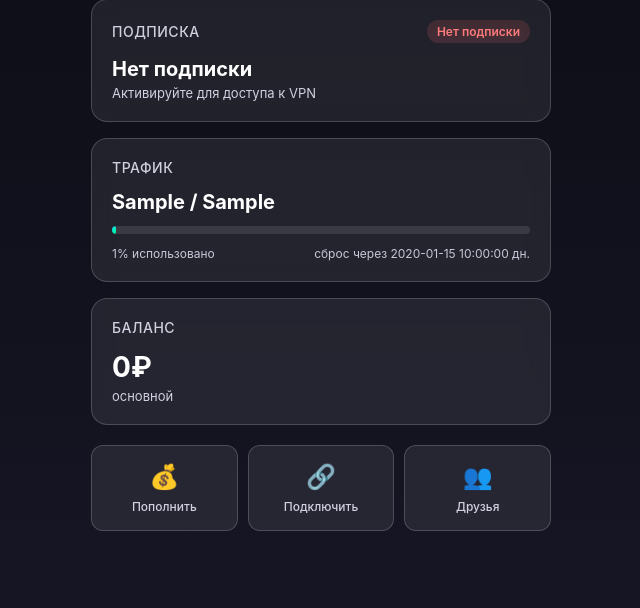
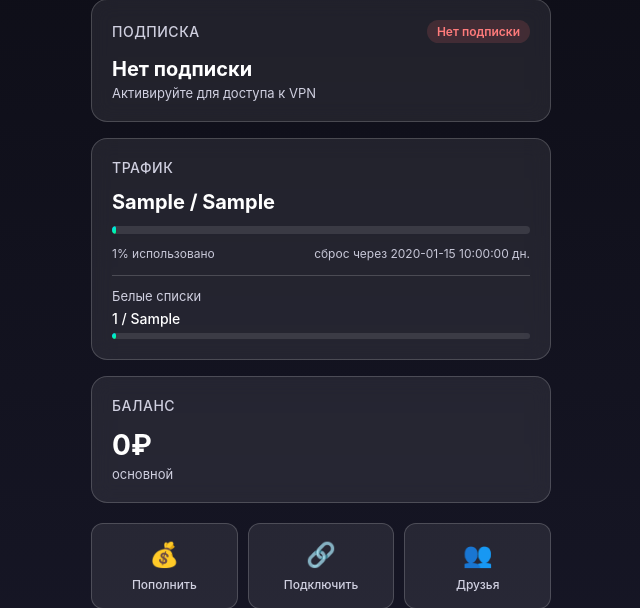
Before and after one commit to Marakoris/VPN_BOT, a FastAPI app: template subscription_api/templates/dashboard.html in a window 1280 px wide. Shown: the part 149-757 px from the top of the page, without its empty margins (319-959 px from the left). Run offline with FastAPI, Linux system fonts and the light colour scheme; the template is opened without the code that fills it: most values are stand-ins (such as "Sample title", 1, 10 or a date in 2020); parts of the project's set-up code (start-up, migrations or seed data) failed here and were passed over.

Commit message:
[Dashboard] Add bypass traffic (whitelist) to main dashboard card
Show bypass server traffic limit alongside main traffic on the
dashboard home page traffic card.

Co-Authored-By: Claude Opus 4.6 <noreply@anthropic.com>

```diff
--- a/subscription_api/dashboard/router.py
+++ b/subscription_api/dashboard/router.py
@@ -401,9 +401,11 @@ async def partial_traffic_card(request: Request):
         return HTMLResponse("", status_code=401)
 
     traffic = await services.get_traffic_data(user.tgid)
+    bypass = await services.get_bypass_data(user.tgid)
     return templates.TemplateResponse("partials/_traffic_card.html", {
         "request": request,
         "traffic": traffic,
+        "bypass": bypass,
     })
 
 
--- a/subscription_api/templates/partials/_traffic_card.html
+++ b/subscription_api/templates/partials/_traffic_card.html
@@ -16,4 +16,21 @@
         <span>{{ traffic.percent_used }}% использовано</span>
         <span>сброс через {{ traffic.days_until_reset }} дн.</span>
     </div>
+
+    <!-- Bypass traffic -->
+    <div style="border-top:1px solid var(--border);margin-top:14px;padding-top:12px">
+        <div style="display:flex;justify-content:space-between;align-items:center;margin-bottom:6px">
+            <span style="font-size:13px;color:var(--text-secondary)">Белые списки</span>
+            {% if bypass.exceeded %}
+                <span class="card-badge badge-expired" style="font-size:11px;padding:2px 8px">Исчерпан</span>
+            {% elif bypass.percent >= 90 %}
+                <span class="card-badge badge-warning" style="font-size:11px;padding:2px 8px">{{ bypass.percent }}%</span>
+            {% endif %}
+        </div>
+        <div style="font-size:14px;font-weight:500;margin-bottom:6px">{{ bypass.total_formatted }} / {{ bypass.limit_formatted }}</div>
+        <div class="progress-bar" style="height:6px;margin:0">
+            <div class="progress-fill {% if bypass.percent >= 90 %}warning{% elif bypass.exceeded %}danger{% endif %}"
+                 style="width: {{ [bypass.percent, 100] | min }}%"></div>
+        </div>
+    </div>
 </a>
```
